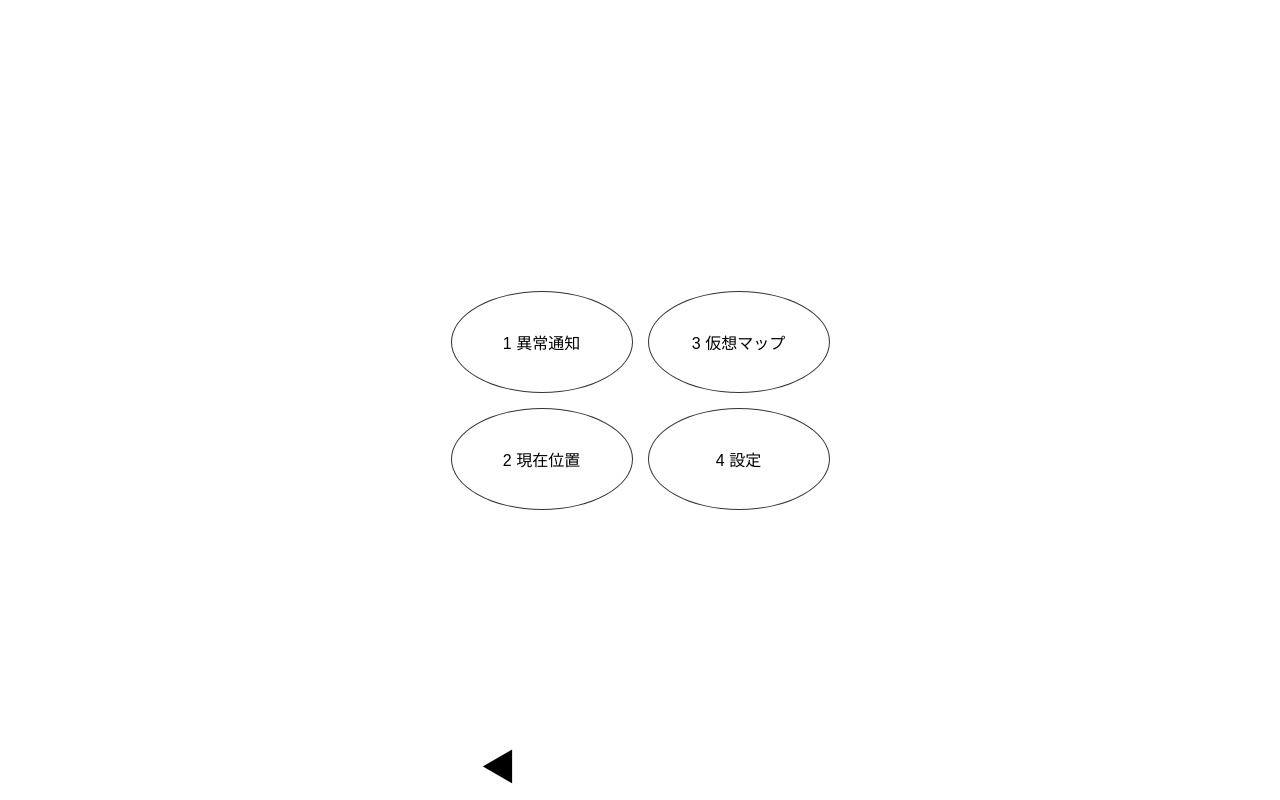
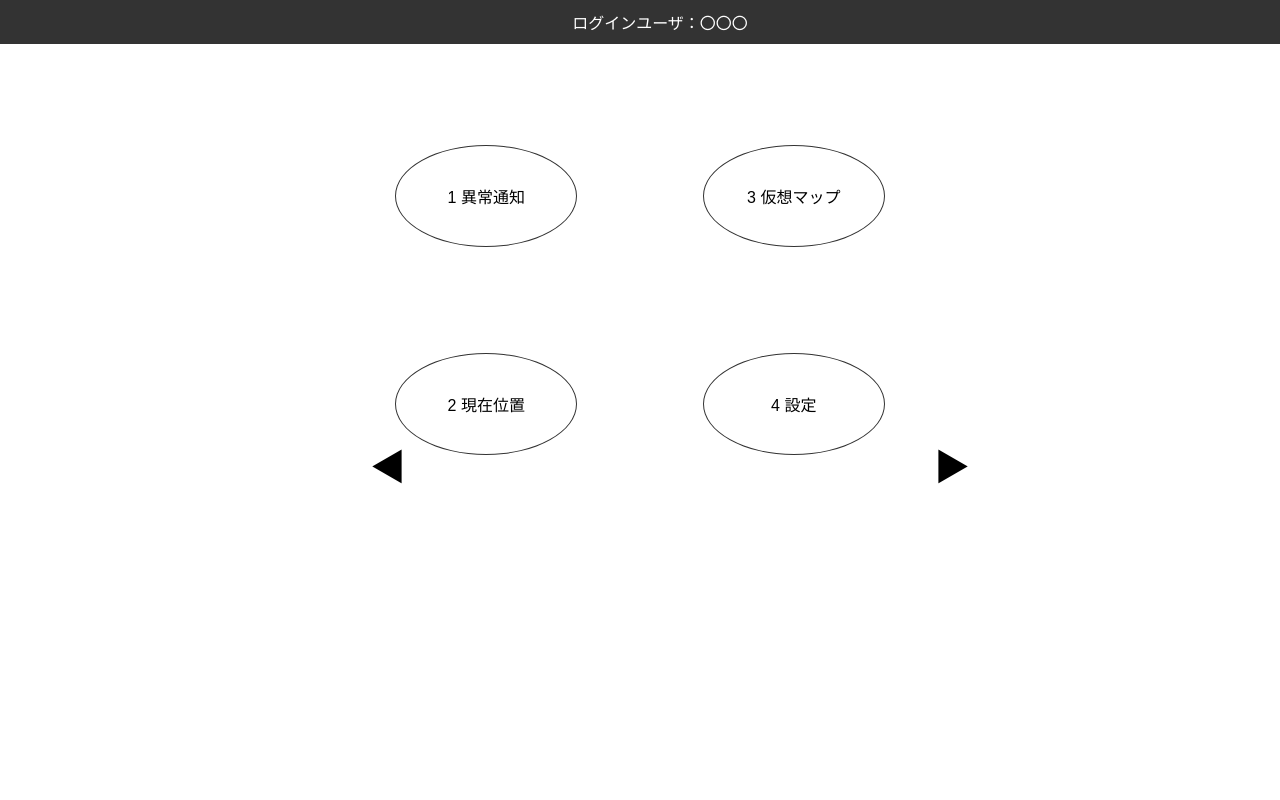
Before and after one commit to c3p31113/pro_de, a PHP site: page / in a window 1280 px wide; the page is wider, and only the part inside the window is pictured. Run offline with PHP 8.4, Linux system fonts and the light colour scheme.

Commit message:
ヘッダー要素を追加し、ユーザー名の表示を修正

```diff
--- a/Test_pages/Css/style.css
+++ b/Test_pages/Css/style.css
@@ -3,53 +3,67 @@ body {
     margin: 0;
     padding: 0;
     background: #fff;
-    display: flex;
-    justify-content: center;
-    align-items: center;
-    height: 100vh;
 }
 
-.Top_container {/* トップページのメニュー楕円 */
-    position: relative;/* 楕円と矢印を含む全体の枠 */
+header {
+    width: 100%;
+    background-color: #333;
+    color: #fff;
+    padding: 10px 20px;
+    text-align: center;
+    position: fixed;  /* ← 画面上部に固定 */
+    top: 0;
+    left: 0;
+}
+
+.header-content {
+    display: block;
+}
+
+.user-name {
+    font-size: 16px;
+    color: #fff;
+}
+
+.Top_container {
+    position: relative;
     width: 600px;
     height: 400px;
+    margin: 100px auto 0 auto; /* ヘッダーの高さ分上に余白を確保 */
 }
 
 .menu {
     display: grid;
     grid-template-columns: 1fr 1fr;
     grid-template-rows: 1fr 1fr;
-    gap: 15px; /* 楕円の間隔の設定 */
+    gap: 15px;
     justify-items: center;
     align-items: center;
     height: 100%;
 }
 
-.item {/* 楕円そのものの見た目 */
+.item {
     width: 180px;
-    /* ↑↓サイズ指定↓↑ */
     height: 100px;
-    border: 1px solid #333;/* 楕円枠線の太さ・色 */
-    border-radius: 50%;/* 楕円形に設定 */
+    border: 1px solid #333;
+    border-radius: 50%;
     display: flex;
     justify-content: center;
-    /* ↑↓楕円の中のテキストを中央にする↓↑ */
     align-items: center;
     font-size: 16px;
-    cursor: pointer;/* マウスを重ねるとポインターに変わる（クリック可能に見せる） */
+    cursor: pointer;
 }
 
-.arrows {/* 画面下の左右矢印ボタンの枠 */
-    position: absolute;/* TOPコンテナの相対位置に対して配置 */
+.arrows {
+    position: absolute;
     bottom: 10px;
-    width: 100%;/* TOPコンテナ幅に合わせる */
+    width: 100%;
     display: flex;
-    /* ↑↓矢印を左右に配置↓↑ */
     justify-content: space-between;
-    padding: 0 30px;/* 右の値を変更することで左右の余白を設定できる */
+    padding: 0 30px;
 }
 
-.arrow {/* 矢印の大きさ・見た目 */
-    font-size: 36px;/* 矢印の大きさ */
-    cursor: pointer;/* マウスを重ねるとポインターに変わる（クリック可能に見せる） */
+.arrow {
+    font-size: 36px;
+    cursor: pointer;
 }
--- a/Test_pages/index.html
+++ b/Test_pages/index.html
@@ -6,7 +6,12 @@
     <link rel="stylesheet" href="./Css/style.css">
 </head>
 <body>
-    <div class="container">
+    <header>
+    <div class="header-content"></div>
+        <div class="user-name">ログインユーザ：〇〇〇</div>
+    </div>
+    </header>
+    <div class="Top_container">
         <div class="menu">
             <div class="item">1 異常通知</div>
             <div class="item">3 仮想マップ</div>
```
